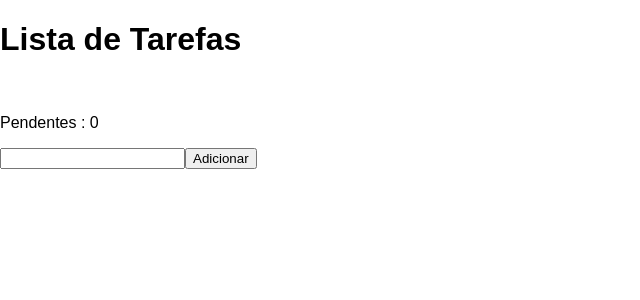
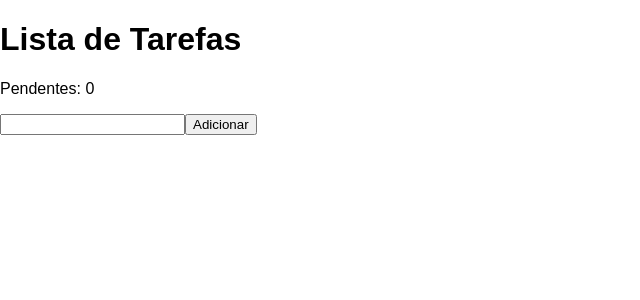
Before and after one commit to IA-Pessoas/TaskFlow, a React (Vite) app: page / in a window 1280 px wide. Shown: the top 300 px of the page, without its empty margins (0-640 px from the left). Built offline with nearby package versions, Linux system fonts and the light colour scheme.

Commit message:
Fase 3 : Criação da taskForm e adaptação do código

```diff
--- a/src/App.tsx
+++ b/src/App.tsx
@@ -1,53 +1,32 @@
-import { useTasks } from './hooks/useTasks';
-import { useTaskTitle } from './hooks/useTaskTitle';
+import TaskForm from "./components/taskForm";
+import { useTasks } from "./hooks/useTasks";
+import { useTaskTitle } from "./hooks/useTaskTitle";
 
-function App(){
+function App() {
+  const { tasks, addTask, deleteTask, toggleTask, pendingCount } = useTasks();
 
-const { tasks, addTask, deleteTask, toggleTask, pendingCount } = useTasks();
   useTaskTitle(pendingCount);
 
-function handleSubmit(e: React.FormEvent<HTMLFormElement>) {
-  e.preventDefault();
-
-  const formData = new FormData(e.currentTarget);
-  const title = String(formData.get("task") || "");
-
-  addTask(title);
-
-  e.currentTarget.reset();
-}
-  return(
+  return (
     <div>
       <header>
         <h1>Lista de Tarefas</h1>
-        <br/>
-        <p>Pendentes : {pendingCount} </p>
+        <p>Pendentes: {pendingCount}</p>
       </header>
 
-      <form onSubmit={handleSubmit}>
-        <input name="task" />
-        <button type="submit">Adicionar</button>
-      </form>
+      <TaskForm onAdd={addTask} />
 
       <ul>
-
-      {tasks.map((task) =>(
-        <li key={task.id} >
-
+        {tasks.map((task) => (
+          <li key={task.id}>
             <span onClick={() => toggleTask(task.id)}>{task.title}</span>
-
             <span>{task.completed ? "✓ " : ""}</span>
-
-          <button onClick={()=> deleteTask(task.id)}>
-            🗑
-          </button>
-
+            <button onClick={() => deleteTask(task.id)}>🗑</button>
           </li>
         ))}
+      </ul>
+    </div>
+  );
+}
 
-   </ul>
-
-  </div>
-  )
-}
-export default App
+export default App;
--- /dev/null
+++ b/src/components/taskForm.tsx
@@ -0,0 +1,28 @@
+import type { FormEvent } from "react";
+
+type TaskFormProps = {
+  onAdd: (title: string) => void;
+};
+
+function TaskForm({ onAdd }: TaskFormProps) {
+
+  function handleSubmit(e: FormEvent<HTMLFormElement>) {
+    e.preventDefault();
+
+    const formData = new FormData(e.currentTarget);
+    const title = String(formData.get("task") || "");
+
+    onAdd(title);
+
+    e.currentTarget.reset();
+  }
+
+  return (
+    <form onSubmit={handleSubmit}>
+      <input name="task" />
+      <button type="submit">Adicionar</button>
+    </form>
+  );
+}
+
+export default TaskForm;
```
Lines whose indentation alone changed are shown as unchanged.
